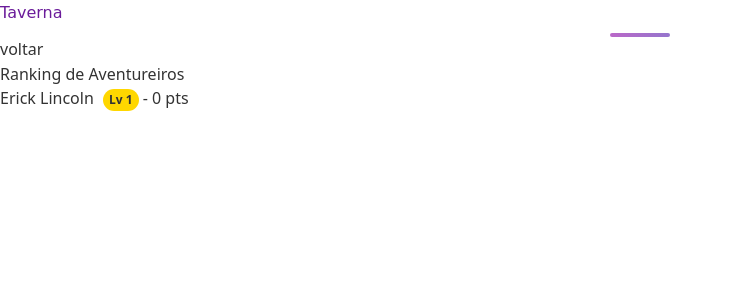
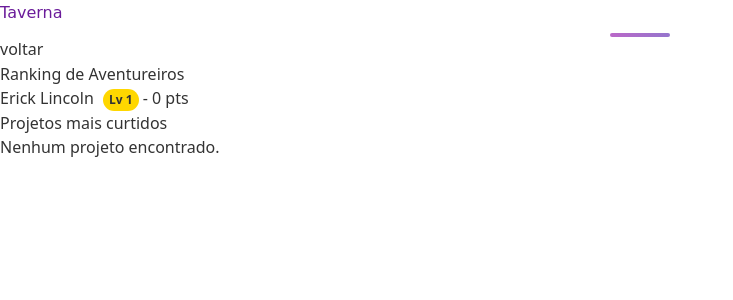
Before and after one commit to LincolnRick/EdVenturers, a Flask app: page /taverna in a window 1280 px wide. Shown: the top 300 px of the page, without its empty margins (0-733 px from the left). Run offline with Flask 3, Linux system fonts and the light colour scheme.

Commit message:
Exibe top projetos na página da taverna

```diff
--- a/taverna/routes.py
+++ b/taverna/routes.py
@@ -210,7 +210,19 @@ def feed():
 def taverna():
     ranking_usuarios = Usuario.query.order_by(Usuario.pontos.desc()).limit(5).all()
     niveis = {u.id: calcular_nivel(u.pontos)[0] for u in ranking_usuarios}
-    return render_template("taverna.html", ranking_usuarios=ranking_usuarios, niveis=niveis)
+    top_projetos = (
+        Projeto.query.outerjoin(Curtida)
+        .group_by(Projeto.id)
+        .order_by(func.count(Curtida.id).desc())
+        .limit(5)
+        .all()
+    )
+    return render_template(
+        "taverna.html",
+        ranking_usuarios=ranking_usuarios,
+        niveis=niveis,
+        top_projetos=top_projetos,
+    )
 
 @app.route("/missoes")
 def missoes():
--- a/taverna/templates/taverna.html
+++ b/taverna/templates/taverna.html
@@ -22,5 +22,18 @@ Bem vindo a taverna
         {% endfor %}
         </ol>
     </section>
+    <section class="top-projetos">
+        <h2>Projetos mais curtidos</h2>
+        <ol>
+        {% for projeto in top_projetos %}
+            <li>
+              <a href="{{ url_for('visualizar_projeto', id_projeto=projeto.id) }}">{{ projeto.titulo }}</a>
+              - {{ projeto.curtidas|length }} curtidas
+            </li>
+        {% else %}
+            <li>Nenhum projeto encontrado.</li>
+        {% endfor %}
+        </ol>
+    </section>
 </body>
 {% endblock %}
```
